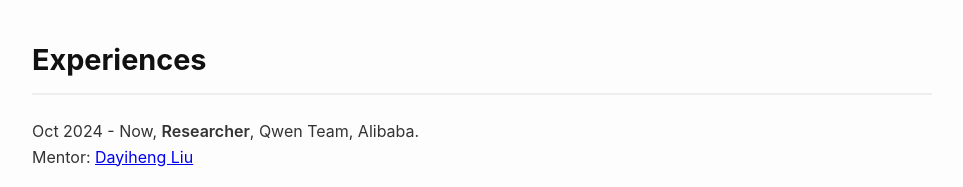
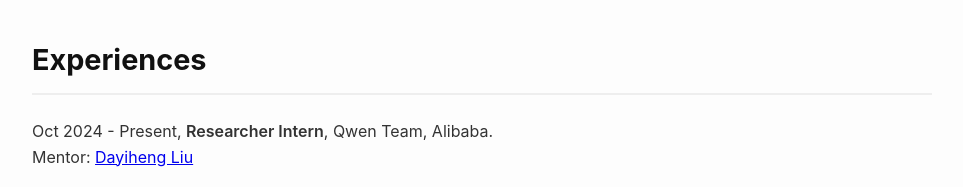
Before and after one commit to tangzhy/tangzhy.github.io, a plain HTML site: page index.html in a window 1280 px wide. Shown: the part 1700-1887 px from the top of the page, without its empty margins (158-1121 px from the left). Drawn offline with Linux system fonts and the light colour scheme.

Commit message:
Update index.html

```diff
--- a/index.html
+++ b/index.html
@@ -196,7 +196,7 @@
     <h2>Experiences</h2>
     <ul>
         <li class="exp-item">
-            <div class="main-line">Oct 2024 - Now, <b>Researcher</b>, Qwen Team, Alibaba.</div>
+            <div class="main-line">Oct 2024 - Present, <b>Researcher Intern</b>, Qwen Team, Alibaba.</div>
             <div class="sub-line">Mentor: <a href="https://dayihengliu.github.io/" target="_blank">Dayiheng Liu</a></div>
         </li>
         <li class="exp-item">
```
